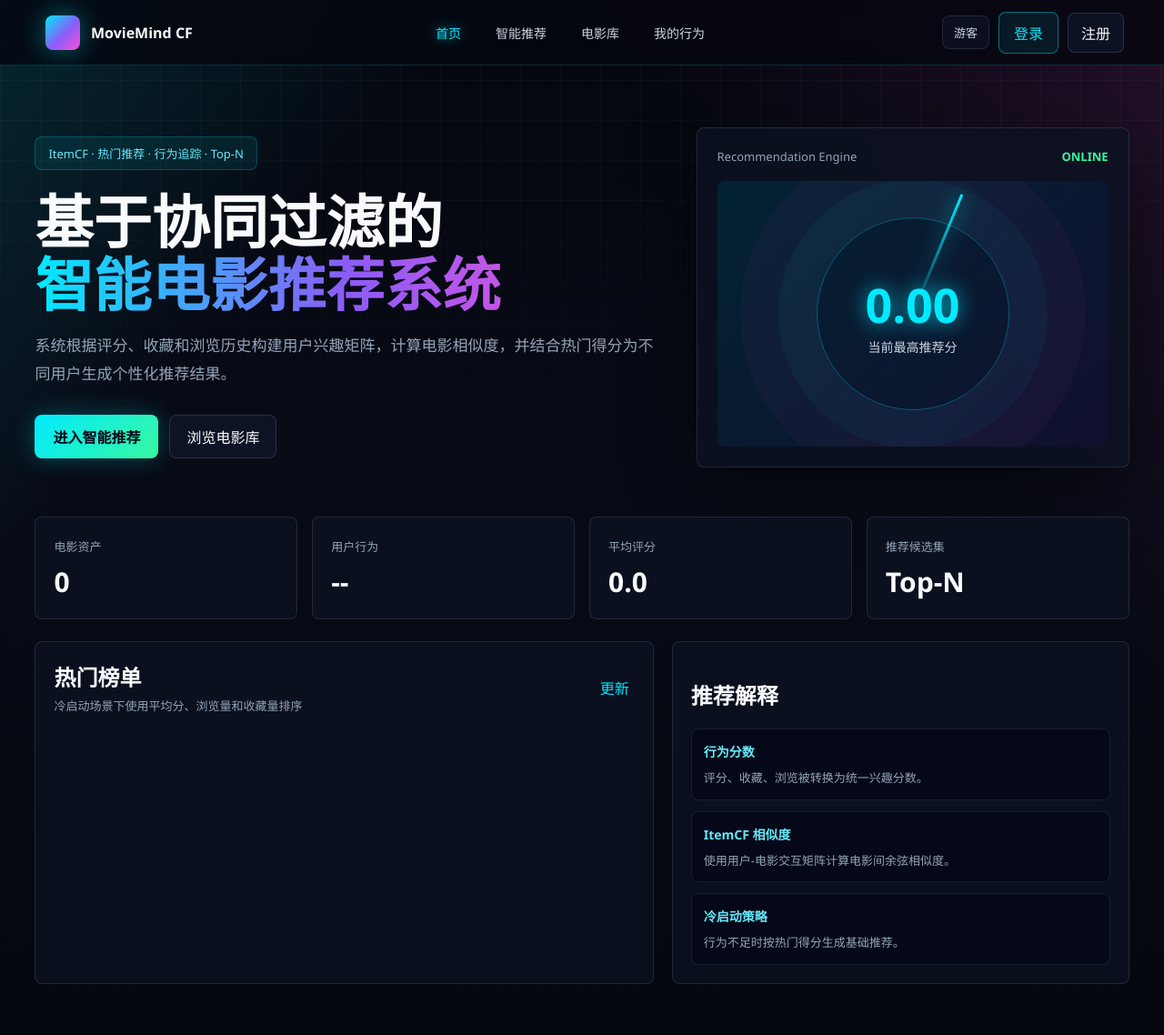
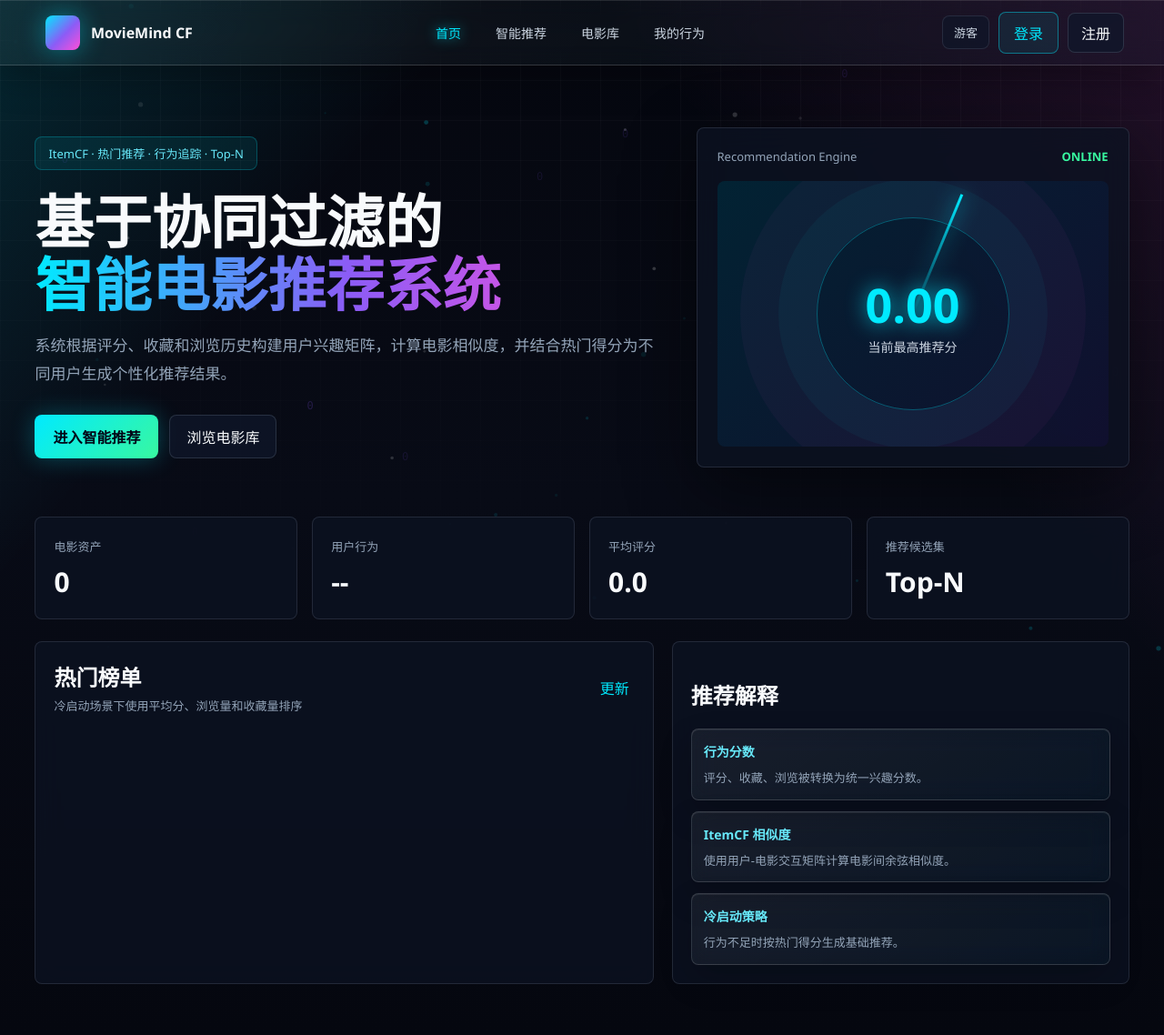
Before and after one commit to gubeihai123/movie-recommendation-system, a Flask app: page / in a window 1280 px wide. Shown: the whole page at 91% size. Run offline with Flask 3, Linux system fonts and the light colour scheme; data that the repository does not hold is empty.

Commit message:
Add glassmorphism and particle background

```diff
--- a/docs/index.html
+++ b/docs/index.html
@@ -11,6 +11,7 @@
   <link rel="stylesheet" href="static/css/app.css">
 </head>
 <body>
+  <canvas id="particleCanvas" aria-hidden="true"></canvas>
   <header class="navbar">
     <button class="brand brand-button" type="button" data-view="home" aria-label="MovieMind CF 首页">
       <span class="brand-mark"></span>
@@ -181,7 +182,7 @@
       <section class="panel catalog-panel">
         <div class="movie-grid catalog-grid" id="movieGrid"></div>
         <div class="load-more-row">
-          <button class="secondary-btn" id="loadMoreMoviesBtn" type="button">加载更多</button>
+          <button class="secondary-btn" id="loadMoreMoviesBtn" type="button" hidden>加载更多</button>
         </div>
       </section>
     </section>
--- a/static/css/app.css
+++ b/static/css/app.css
@@ -45,6 +45,16 @@ body::before {
   pointer-events: none;
 }
 
+#particleCanvas {
+  position: fixed;
+  inset: 0;
+  z-index: 0;
+  width: 100vw;
+  height: 100vh;
+  pointer-events: none;
+  opacity: 0.58;
+}
+
 button,
 input,
 select {
@@ -65,9 +75,11 @@ button {
   justify-content: space-between;
   gap: 24px;
   padding: 0 44px;
-  background: rgba(5, 7, 15, 0.82);
-  border-bottom: 1px solid rgba(0, 234, 255, 0.18);
-  backdrop-filter: blur(18px);
+  background: linear-gradient(120deg, rgba(255, 255, 255, 0.05), rgba(0, 234, 255, 0.025));
+  border-bottom: 1px solid rgba(255, 255, 255, 0.16);
+  box-shadow: 0 12px 40px rgba(0, 0, 0, 0.28), inset 0 1px rgba(255, 255, 255, 0.10);
+  backdrop-filter: blur(12px);
+  -webkit-backdrop-filter: blur(12px);
 }
 
 .brand {
@@ -143,6 +155,8 @@ button {
 }
 
 .shell {
+  position: relative;
+  z-index: 1;
   width: min(1440px, 94vw);
   margin: 0 auto;
   padding-bottom: 56px;
@@ -603,9 +617,12 @@ meter::-webkit-meter-optimum-value {
 .hot-item,
 .admin-card {
   padding: 13px;
-  border: 1px solid rgba(148, 163, 184, 0.13);
+  border: 1px solid rgba(255, 255, 255, 0.15);
   border-radius: 8px;
-  background: rgba(2, 6, 23, 0.58);
+  background: linear-gradient(145deg, rgba(255, 255, 255, 0.055), rgba(0, 234, 255, 0.025));
+  box-shadow: inset 0 1px rgba(255, 255, 255, 0.08), 0 16px 36px rgba(0, 0, 0, 0.18);
+  backdrop-filter: blur(12px);
+  -webkit-backdrop-filter: blur(12px);
 }
 
 .explain-list strong {
@@ -881,8 +898,11 @@ meter::-webkit-meter-optimum-value {
   display: none;
   place-items: center;
   padding: 20px;
-  background: rgba(2, 6, 23, 0.72);
-  backdrop-filter: blur(10px);
+  background:
+    radial-gradient(circle at 50% 20%, rgba(0, 234, 255, 0.08), transparent 32%),
+    rgba(2, 6, 23, 0.62);
+  backdrop-filter: blur(12px);
+  -webkit-backdrop-filter: blur(12px);
 }
 
 .modal.open {
@@ -893,8 +913,11 @@ meter::-webkit-meter-optimum-value {
   position: relative;
   width: min(420px, 100%);
   padding: 26px;
-  background: rgba(12, 18, 34, 0.96);
-  box-shadow: 0 24px 80px rgba(0, 0, 0, 0.55);
+  border: 1px solid rgba(255, 255, 255, 0.18);
+  background: linear-gradient(145deg, rgba(255, 255, 255, 0.07), rgba(0, 234, 255, 0.03));
+  box-shadow: 0 24px 80px rgba(0, 0, 0, 0.55), inset 0 1px rgba(255, 255, 255, 0.12);
+  backdrop-filter: blur(12px);
+  -webkit-backdrop-filter: blur(12px);
 }
 
 .modal-card h2 {
--- a/static/js/app.js
+++ b/static/js/app.js
@@ -4,7 +4,7 @@ const state = {
   categories: [],
   currentView: "home",
   moviePage: 1,
-  moviePageSize: 24,
+  moviePageSize: 100,
   movieTotal: 0,
   currentMovieId: null,
   movieLoaded: false,
@@ -138,6 +138,81 @@ function hydratePosters(root = document) {
     }, { rootMargin: "520px 0px" });
   }
   posters.forEach((poster) => hydratePosters.observer.observe(poster));
+}
+
+function initParticleBackground() {
+  const canvas = $("#particleCanvas");
+  if (!canvas || window.matchMedia("(prefers-reduced-motion: reduce)").matches) return;
+
+  const context = canvas.getContext("2d");
+  const pointer = { x: 0.5, y: 0.5 };
+  const particles = [];
+  const glyphs = ["0", "1", "+", "×", "·"];
+  let width = 0;
+  let height = 0;
+  let frame = 0;
+
+  function resize() {
+    const ratio = Math.min(window.devicePixelRatio || 1, 2);
+    width = window.innerWidth;
+    height = window.innerHeight;
+    canvas.width = Math.floor(width * ratio);
+    canvas.height = Math.floor(height * ratio);
+    canvas.style.width = `${width}px`;
+    canvas.style.height = `${height}px`;
+    context.setTransform(ratio, 0, 0, ratio, 0, 0);
+    const targetCount = Math.min(120, Math.max(56, Math.floor((width * height) / 15000)));
+    particles.length = 0;
+    for (let index = 0; index < targetCount; index += 1) {
+      particles.push({
+        x: Math.random() * width,
+        y: Math.random() * height,
+        vx: (Math.random() - 0.5) * 0.18,
+        vy: (Math.random() - 0.5) * 0.18,
+        size: 1 + Math.random() * 1.8,
+        alpha: 0.12 + Math.random() * 0.22,
+        glyph: glyphs[index % glyphs.length],
+      });
+    }
+  }
+
+  function draw() {
+    frame += 1;
+    context.clearRect(0, 0, width, height);
+    const driftX = (pointer.x - 0.5) * 0.28;
+    const driftY = (pointer.y - 0.5) * 0.28;
+    particles.forEach((particle, index) => {
+      particle.x += particle.vx + driftX;
+      particle.y += particle.vy + driftY;
+      if (particle.x < -20) particle.x = width + 20;
+      if (particle.x > width + 20) particle.x = -20;
+      if (particle.y < -20) particle.y = height + 20;
+      if (particle.y > height + 20) particle.y = -20;
+
+      const pulse = 0.04 * Math.sin((frame + index * 9) / 34);
+      context.globalAlpha = Math.max(0.04, particle.alpha + pulse);
+      if (index % 5 === 0) {
+        context.fillStyle = "#8b5cf6";
+        context.font = "12px Consolas, monospace";
+        context.fillText(particle.glyph, particle.x, particle.y);
+      } else {
+        context.fillStyle = index % 2 === 0 ? "#00eaff" : "#f8fafc";
+        context.beginPath();
+        context.arc(particle.x, particle.y, particle.size, 0, Math.PI * 2);
+        context.fill();
+      }
+    });
+    context.globalAlpha = 1;
+    requestAnimationFrame(draw);
+  }
+
+  window.addEventListener("resize", resize);
+  window.addEventListener("pointermove", (event) => {
+    pointer.x = event.clientX / Math.max(1, width);
+    pointer.y = event.clientY / Math.max(1, height);
+  }, { passive: true });
+  resize();
+  draw();
 }
 
 function movieCard(item, options = {}) {
@@ -278,35 +353,41 @@ async function loadCategories() {
     .join("");
 }
 
-async function loadMovies({ append = false } = {}) {
-  if (!append) {
+async function loadMovies() {
   state.moviePage = 1;
-  }
   const q = $("#searchInput").value.trim();
   const categoryId = $("#categorySelect").value;
+
+  const fetchPage = async (page) => {
     const query = new URLSearchParams({
-    page: String(state.moviePage),
+      page: String(page),
       page_size: String(state.moviePageSize),
     });
     if (q) query.set("q", q);
     if (categoryId) query.set("category_id", categoryId);
-  const data = await api(`/api/movies?${query.toString()}`);
-  state.movieTotal = data.total;
-  const html = data.items.length
-    ? data.items.map((item) => movieCard(item, { prefix: "评分", reasonMode: "description" })).join("")
+    return api(`/api/movies?${query.toString()}`);
+  };
+
+  const firstPage = await fetchPage(1);
+  const total = Number(firstPage.total || 0);
+  const items = [...(firstPage.items || [])];
+  const totalPages = Math.ceil(total / state.moviePageSize);
+  for (let page = 2; page <= totalPages; page += 1) {
+    const data = await fetchPage(page);
+    items.push(...(data.items || []));
+  }
+
+  state.movieTotal = total;
+  const html = items.length
+    ? items.map((item) => movieCard(item, { prefix: "评分", reasonMode: "description" })).join("")
     : empty("没有找到匹配的电影");
-  if (append) {
-    $("#movieGrid").insertAdjacentHTML("beforeend", html);
-  } else {
   $("#movieGrid").innerHTML = html;
   state.movieLoaded = true;
-  }
   hydratePosters($("#movieGrid"));
 
-  $("#movieCount").textContent = data.total;
-  const shown = $("#movieGrid").querySelectorAll(".movie-card").length;
-  $("#loadMoreMoviesBtn").hidden = shown >= data.total || data.items.length === 0;
-  const ratings = data.items.map((item) => Number(item.avg_rating || 0));
+  $("#movieCount").textContent = total;
+  $("#loadMoreMoviesBtn").hidden = true;
+  const ratings = items.map((item) => Number(item.avg_rating || 0));
   const avg = ratings.length ? ratings.reduce((sum, item) => sum + item, 0) / ratings.length : 0;
   $("#avgRating").textContent = fmt(avg, 1);
 }
@@ -563,10 +644,6 @@ document.addEventListener("click", async (event) => {
       await loadHot();
       toast("热门榜单已更新");
     }
-    if (target.id === "loadMoreMoviesBtn") {
-      state.moviePage += 1;
-      await loadMovies({ append: true });
-    }
     await handleMovieAction(target);
   } catch (error) {
     toast(error.message);
@@ -626,6 +703,7 @@ $("#searchForm").addEventListener("submit", async (event) => {
   }
 });
 
+initParticleBackground();
 refreshDashboard().catch((error) => {
   $("#recommendGrid").innerHTML = empty("后端接口暂不可用");
   toast(error.message);
--- a/templates/index.html
+++ b/templates/index.html
@@ -11,6 +11,7 @@
   <link rel="stylesheet" href="{{ url_for('static', filename='css/app.css') }}">
 </head>
 <body>
+  <canvas id="particleCanvas" aria-hidden="true"></canvas>
   <header class="navbar">
     <button class="brand brand-button" type="button" data-view="home" aria-label="MovieMind CF 首页">
       <span class="brand-mark"></span>
@@ -181,7 +182,7 @@
       <section class="panel catalog-panel">
         <div class="movie-grid catalog-grid" id="movieGrid"></div>
         <div class="load-more-row">
-          <button class="secondary-btn" id="loadMoreMoviesBtn" type="button">加载更多</button>
+          <button class="secondary-btn" id="loadMoreMoviesBtn" type="button" hidden>加载更多</button>
         </div>
       </section>
     </section>
```
Also changed, not shown: docs/static/css/app.css (+32 -9 lines), docs/static/js/app.js (+99 -21 lines). Lines whose indentation alone changed are shown as unchanged.
